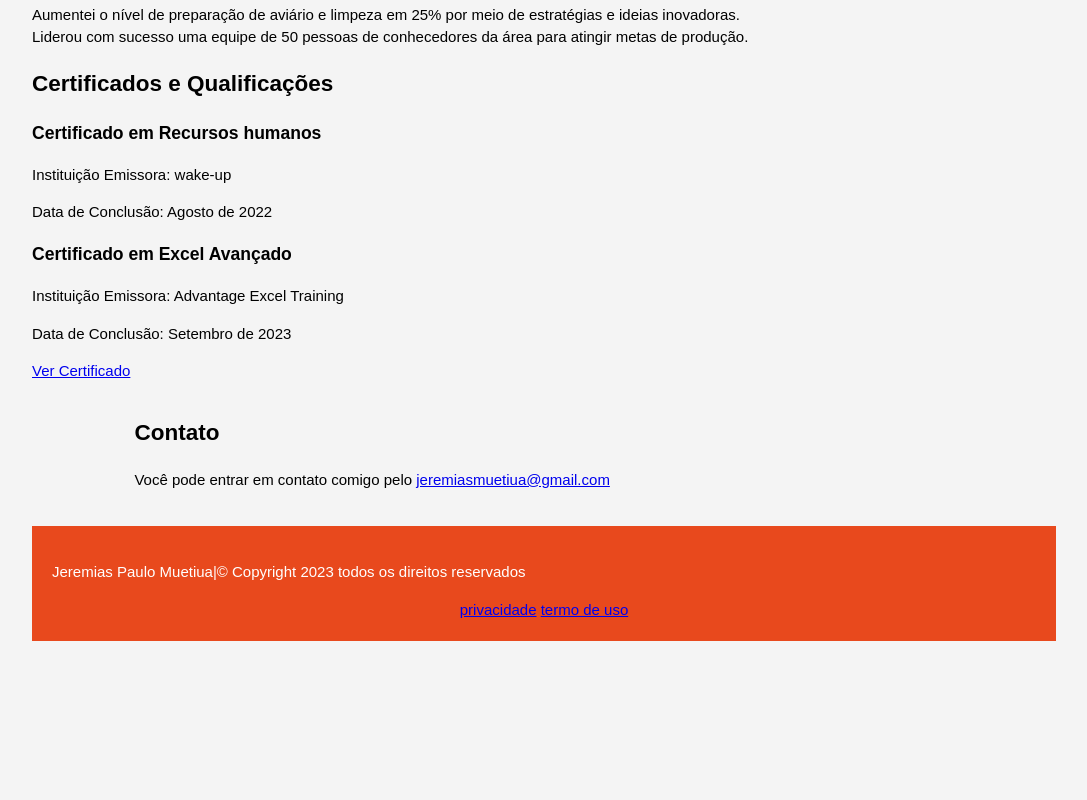
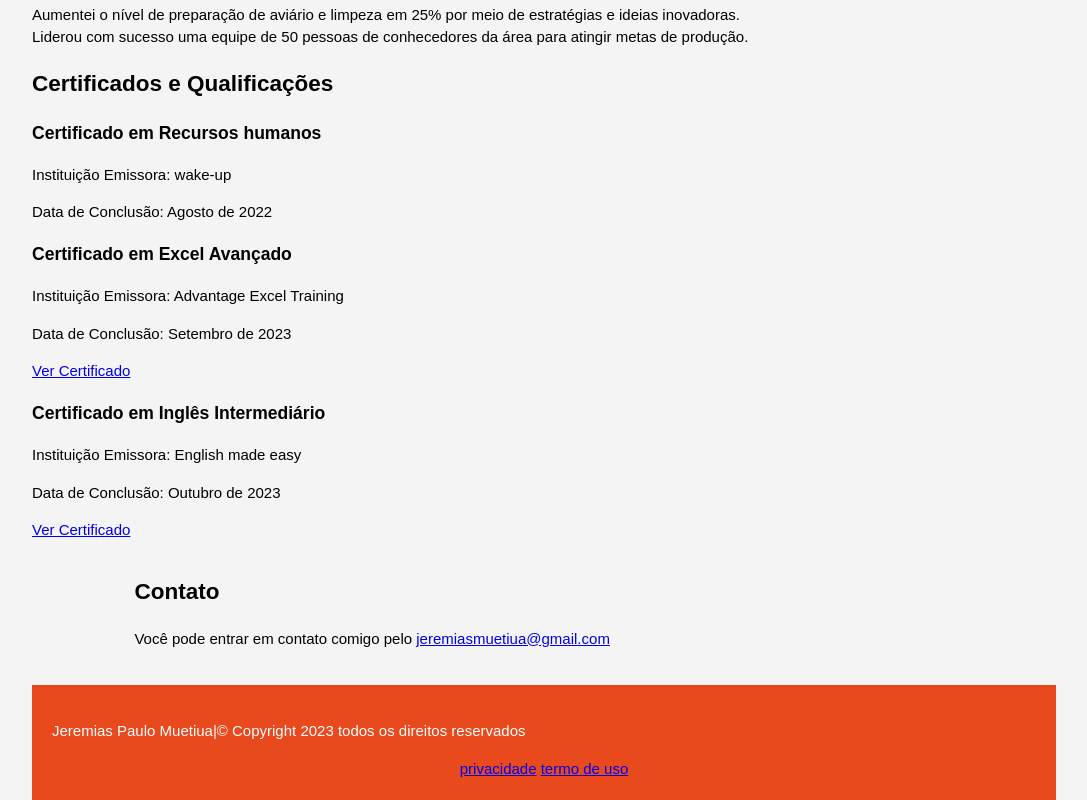
Before and after one commit to Muetiua/Mozdev, a plain HTML site: page About.html in a window 1280 px wide. Shown: the part 1712-2512 px from the top of the page, without its empty margins (96-1183 px from the left). Before the commit the page ends 2353 px from the top, so only its background shows below. Drawn offline with Linux system fonts and the light colour scheme.

Commit message:
Update About.html

```diff
--- a/About.html
+++ b/About.html
@@ -314,6 +314,13 @@
             <p>Data de Conclusão: Setembro de 2023</p>
             <p><a href="Certificate ID l3398ugf3f729j72713">Ver Certificado</a></p>
         </li>
+
+<li>
+            <h3>Certificado em Inglês Intermediário</h3>
+            <p>Instituição Emissora: English made easy  </p>
+            <p>Data de Conclusão: Outubro de 2023</p>
+            <p><a href="Certificate ID HJKTAU-CE000002">Ver Certificado</a></p>
+        </li>
     </ul>
 </div>
   <div class="container" id="contact">
```
